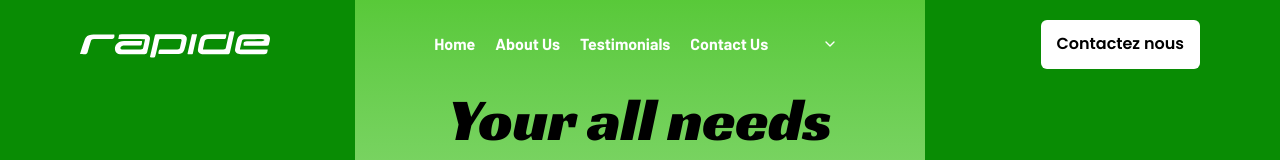
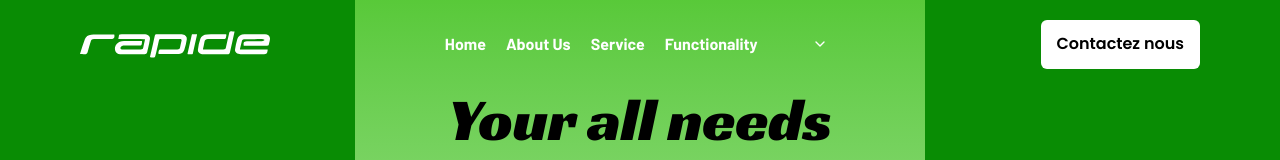
Before and after one commit to radiamdev/rapide-landing-page, a React (Vite) app: page / in a window 1280 px wide. Shown: the top 160 px of the page. Built offline with nearby package versions, Linux system fonts and the light colour scheme; a web font is replaced by a local one.

Commit message:
update link header data

```diff
--- a/src/components/HomePage/NavBar.tsx
+++ b/src/components/HomePage/NavBar.tsx
@@ -16,8 +16,8 @@ function NavBar() {
     const headerLinkData = [
         { name: 'Home', href: '#home' },
         { name: 'About Us', href: '#about' },
-        { name: 'Testimonials', href: '#testimonials' },
-        { name: 'Contact Us', href: '#contact' },
+        { name: 'Service', href: '#service' },
+        { name: 'Functionality', href: '#howItWork' },
     ]
     return (
         <div
```
